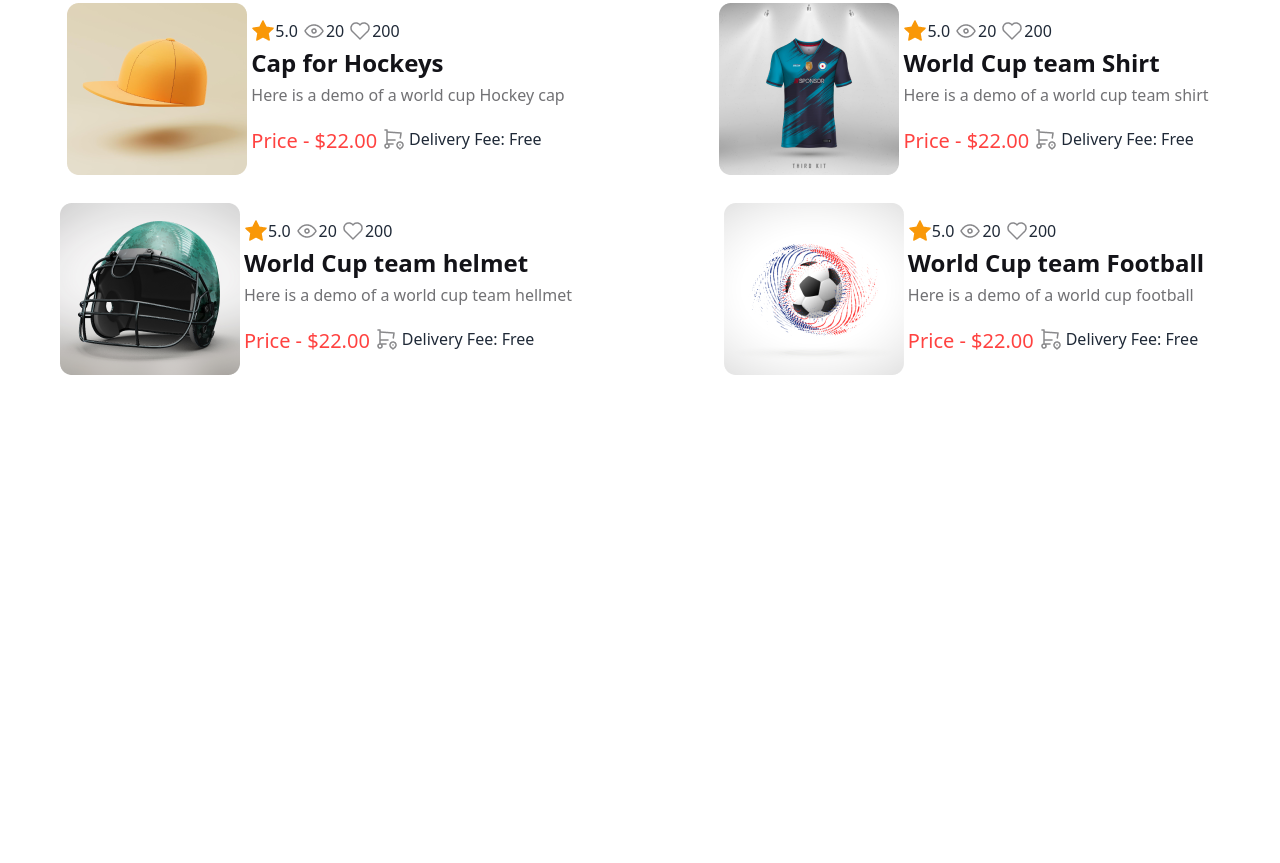
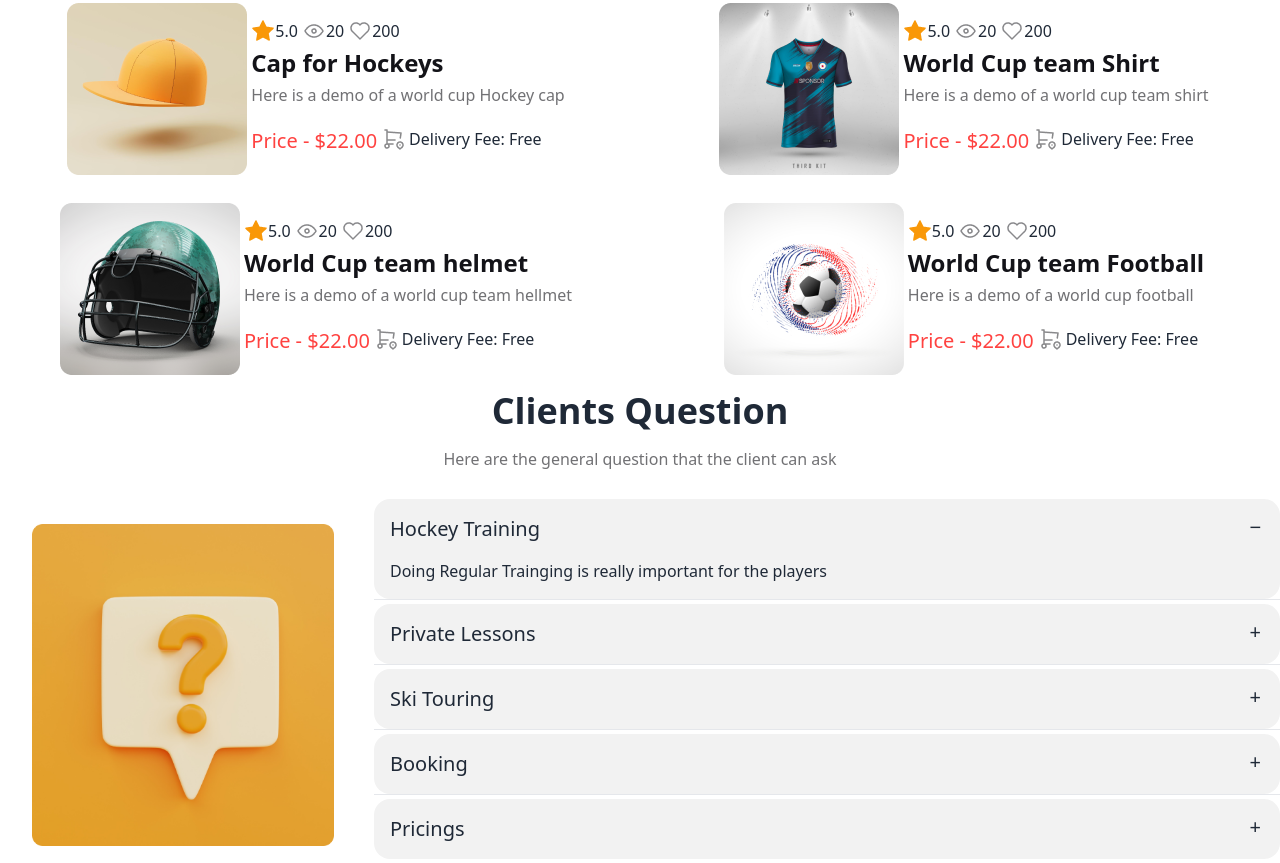
Before and after one commit to KaziMithfa/B9A3-Hockeys, a plain HTML site: page index.html in a window 1280 px wide. Shown: the part 2421-3284 px from the top of the page. Before the commit the page ends 2812 px from the top, so only its background shows below. Drawn offline with nearby package versions, Linux system fonts and the light colour scheme.

Commit message:
Clients Question section is completed

```diff
--- a/index.html
+++ b/index.html
@@ -614,6 +614,110 @@
 
         <!-- Our New Program Section ends here... -->
 
+        <!-- Clients Question section  -->
+
+        <section>
+
+
+
+            <h2 class="text-center text-4xl font-extrabold">Clients Question</h2>
+            <p class="flex items-center justify-center mt-4 text-[#13131899] font-medium">Here are the general question
+                that
+                the client can ask</p>
+
+
+            <div class="mt-6 flex flex-col  lg:flex-row   pl-8 gap-10 items-center  ">
+
+                <div class="mt-3 mx-auto w-[287px] lg:w-1/4">
+                    <img class="" src="Images/11.png" alt="">
+                </div>
+
+
+
+
+
+                <div class=" lg:w-3/4  gap-5 my-1    ">
+
+                    <div class="collapse collapse-plus bg-base-200">
+                        <input type="radio" name="my-accordion-3" checked="checked" />
+                        <div class="collapse-title text-xl font-medium">
+                            Hockey Training
+                        </div>
+                        <div class="collapse-content">
+                            <p>Doing Regular Trainging is really important for the players</p>
+                        </div>
+                    </div>
+                    <hr>
+                    <div class="collapse collapse-plus bg-base-200 mt-1">
+                        <input type="radio" name="my-accordion-3" />
+                        <div class="collapse-title text-xl font-medium">
+                            Private Lessons
+                        </div>
+                        <div class="collapse-content">
+                            <p>Private lessons are for improving the skills of the plalyers</p>
+                        </div>
+                    </div>
+                    <hr>
+                    <div class="collapse collapse-plus bg-base-200 mt-1">
+                        <input type="radio" name="my-accordion-3" />
+                        <div class="collapse-title text-xl font-medium">
+                            Ski Touring
+                        </div>
+                        <div class="collapse-content">
+                            <p>Ski touring is also an important event</p>
+                        </div>
+                    </div>
+                    <hr>
+                    <div class="collapse collapse-plus bg-base-200 mt-1">
+                        <input type="radio" name="my-accordion-3" />
+                        <div class="collapse-title text-xl font-medium">
+                            Booking
+                        </div>
+                        <div class="collapse-content">
+                            <p>You can book the events through our website</p>
+                        </div>
+                    </div>
+
+                    <hr>
+
+                    <div class="collapse collapse-plus bg-base-200 mt-1">
+                        <input type="radio" name="my-accordion-3" />
+                        <div class="collapse-title text-xl font-medium">
+                            Pricings
+                        </div>
+                        <div class="collapse-content">
+                            <p>The price is really cheap</p>
+                        </div>
+                    </div>
+
+
+                </div>
+
+
+
+
+
+
+
+
+            </div>
+
+
+
+
+
+
+
+        </section>
+
+        <!-- Clients Question section ends here....  -->
+
+
+
+
+
+
+
 
 
 
```
